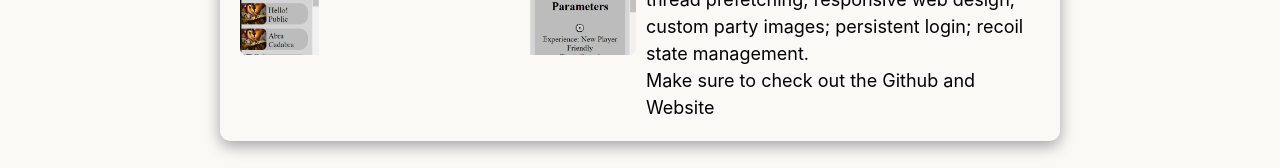
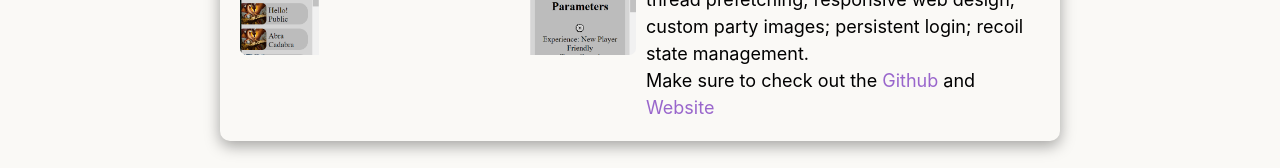
Before and after one commit to KareemDaCosta/kareem-dacosta-personal-website, a React (Create React App) app: page /projects in a window 1280 px wide. Shown: the part 441-609 px from the top of the page. Built offline with nearby package versions, Linux system fonts and the light colour scheme.

Commit message:
Fixed css for links in ProjectCard and ExperienceCard

```diff
--- a/src/components/Experience/ExperienceCard/ExperienceCard.css
+++ b/src/components/Experience/ExperienceCard/ExperienceCard.css
@@ -63,9 +63,8 @@
     line-height: 1.5;
 }
 
-.experience-description div a {
+.experience-description a {
     outline: none;
-    text-decoration: underline;
     color: #9966cc;
 }
 
--- a/src/components/Projects/ProjectCard/ProjectCard.css
+++ b/src/components/Projects/ProjectCard/ProjectCard.css
@@ -1,3 +1,8 @@
+.project-description a {
+    outline: none;
+    color: #9966cc;
+}
+
 .project-description a:visited {
     color: #6b1eb8;
 }
```
